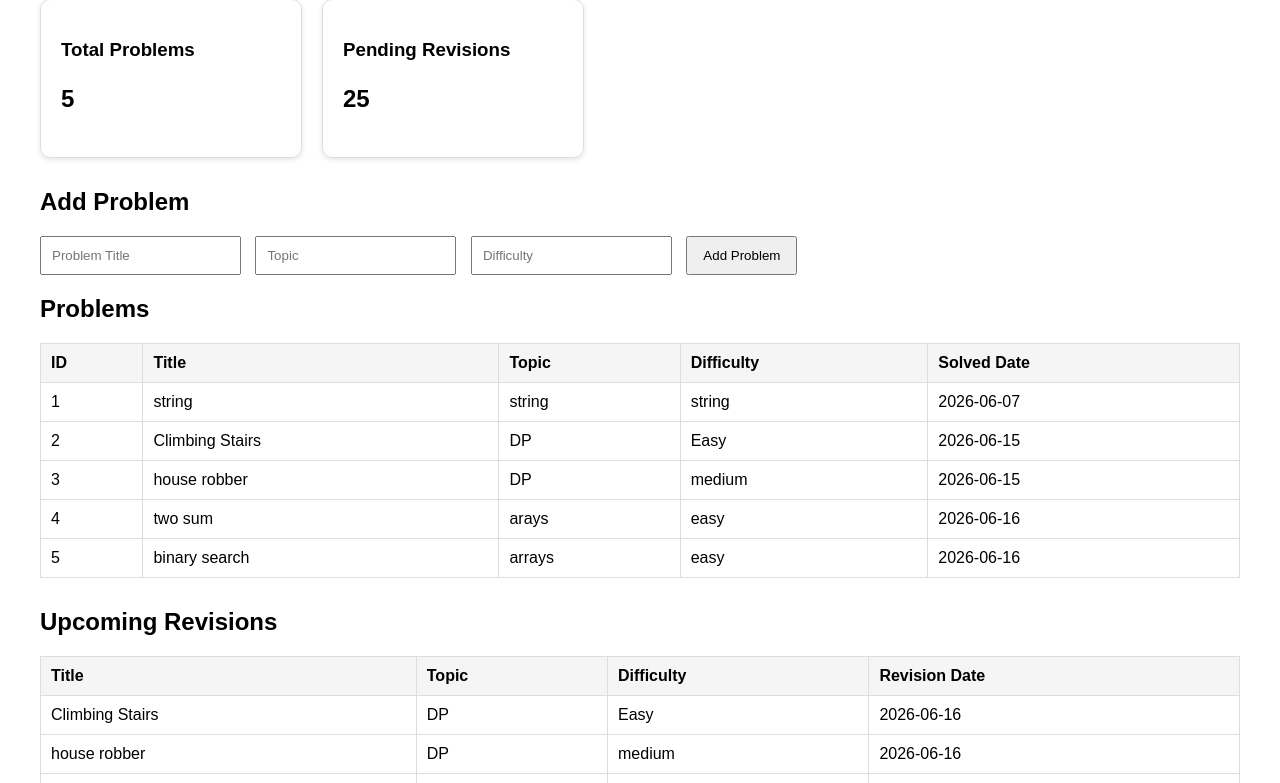
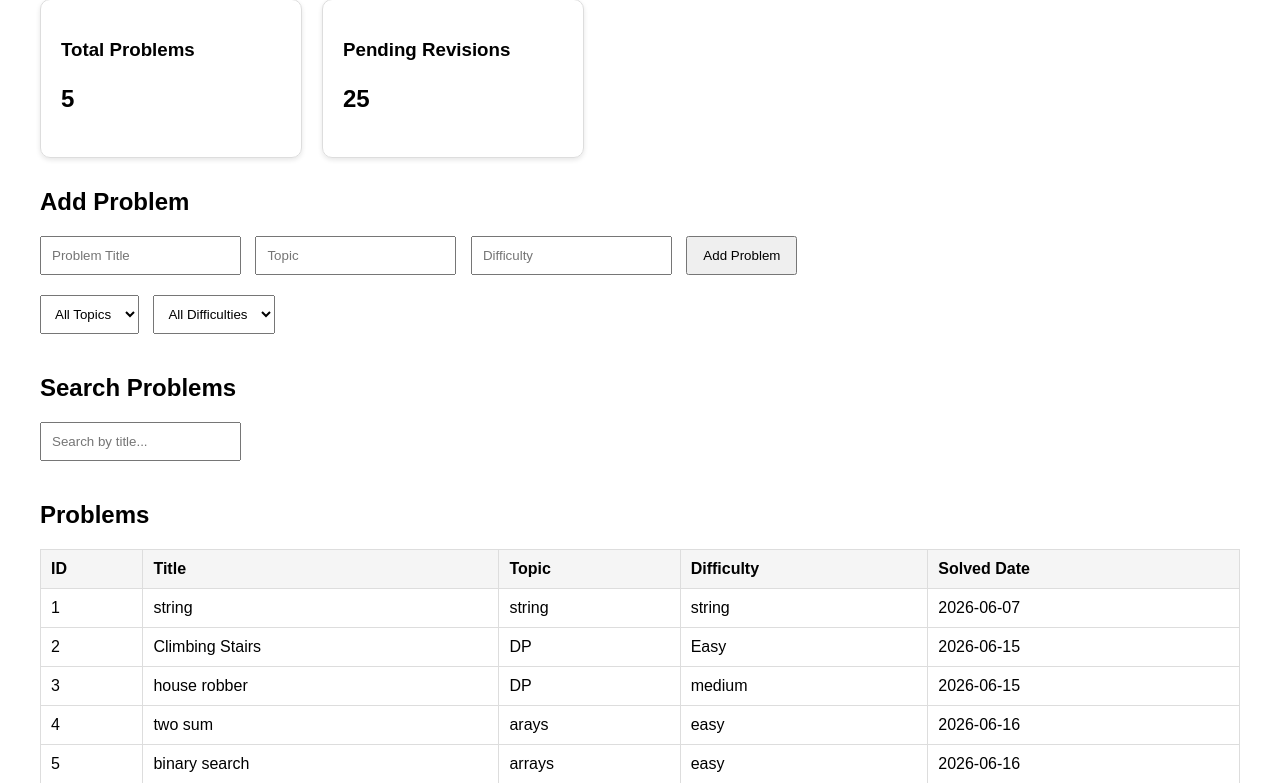
Before and after one commit to lokesh-iitm/dsa-revision-scheduler, a FastAPI app: page / in a window 1280 px wide. Shown: the part 147-930 px from the top of the page. Run offline with FastAPI, Linux system fonts and the light colour scheme; data comes from the database, SQL or seed files in the repository; both versions use the stored data as it was after the commit.

Commit message:
search and filters working

```diff
--- a/app/static/script.js
+++ b/app/static/script.js
@@ -12,12 +12,54 @@ async function loadDashboard(){
 }
 async function loadProblems(){
 
-    const response = await fetch("/problems");
+    const response =
+        await fetch("/problems");
 
-    const data = await response.json();
+    let data =
+        await response.json();
+
+    const search =
+        document
+        .getElementById("search-box")
+        .value
+        .toLowerCase();
+
+    const topic =
+        document
+        .getElementById("topic-filter")
+        .value;
+
+    const difficulty =
+        document
+        .getElementById("difficulty-filter")
+        .value;
+
+    data = data.filter(problem => {
+
+        const matchesSearch =
+            problem[1]
+            .toLowerCase()
+            .includes(search);
+
+        const matchesTopic =
+            topic === ""
+            || problem[2] === topic;
+
+        const matchesDifficulty =
+            difficulty === ""
+            || problem[3] === difficulty;
+
+        return (
+            matchesSearch
+            && matchesTopic
+            && matchesDifficulty
+        );
+    });
 
     const tbody =
-        document.querySelector("#problems-table tbody");
+        document.querySelector(
+            "#problems-table tbody"
+        );
 
     tbody.innerHTML = "";
 
@@ -33,8 +75,40 @@ async function loadProblems(){
             </tr>
         `;
     });
+
+    loadTopics(data);
 }
+function loadTopics(data){
 
+    const select =
+        document.getElementById(
+            "topic-filter"
+        );
+
+    const current =
+        select.value;
+
+    select.innerHTML =
+        '<option value="">All Topics</option>';
+
+    const topics =
+        [...new Set(
+            data.map(
+                p => p[2]
+            )
+        )];
+
+    topics.forEach(topic => {
+
+        select.innerHTML += `
+            <option value="${topic}">
+                ${topic}
+            </option>
+        `;
+    });
+
+    select.value = current;
+}
 loadDashboard();
 document
 .getElementById("problem-form")
@@ -75,6 +149,8 @@ document
     document.getElementById("difficulty").value = "";
 
     loadDashboard();
+loadProblems();
+loadUpcomingRevisions();
 });
 loadDashboard();
 loadProblems();
@@ -105,3 +181,26 @@ async function loadUpcomingRevisions(){
 loadDashboard();
 loadProblems();
 loadUpcomingRevisions();
+document
+.getElementById("search-box")
+.addEventListener(
+    "input",
+    loadProblems
+);
+
+document
+.getElementById("topic-filter")
+.addEventListener(
+    "change",
+    loadProblems
+);
+
+document
+.getElementById("difficulty-filter")
+.addEventListener(
+    "change",
+    loadProblems
+);
+loadDashboard();
+loadProblems();
+loadUpcomingRevisions();
--- a/app/static/style.css
+++ b/app/static/style.css
@@ -58,3 +58,10 @@ th, td{
 th{
     background:#f5f5f5;
 }
+#search-box,
+#topic-filter,
+#difficulty-filter{
+    padding:10px;
+    margin-right:10px;
+    margin-bottom:20px;
+}
--- a/app/templates/index.html
+++ b/app/templates/index.html
@@ -53,7 +53,41 @@ Track DSA problems and manage revision schedules using spaced repetition.
     </button>
 
 </form>
+<select id="topic-filter">
+
+    <option value="">
+        All Topics
+    </option>
+
+</select>
+<select id="difficulty-filter">
+
+    <option value="">
+        All Difficulties
+    </option>
+
+    <option value="Easy">
+        Easy
+    </option>
+
+    <option value="Medium">
+        Medium
+    </option>
+
+    <option value="Hard">
+        Hard
+    </option>
+
+</select>
+<h2>Search Problems</h2>
+
+<input
+    type="text"
+    id="search-box"
+    placeholder="Search by title..."
+>
 <h2>Problems</h2>
+
 
 <table border="1" id="problems-table">
 
```
Also changed, not shown: scheduler.db.
